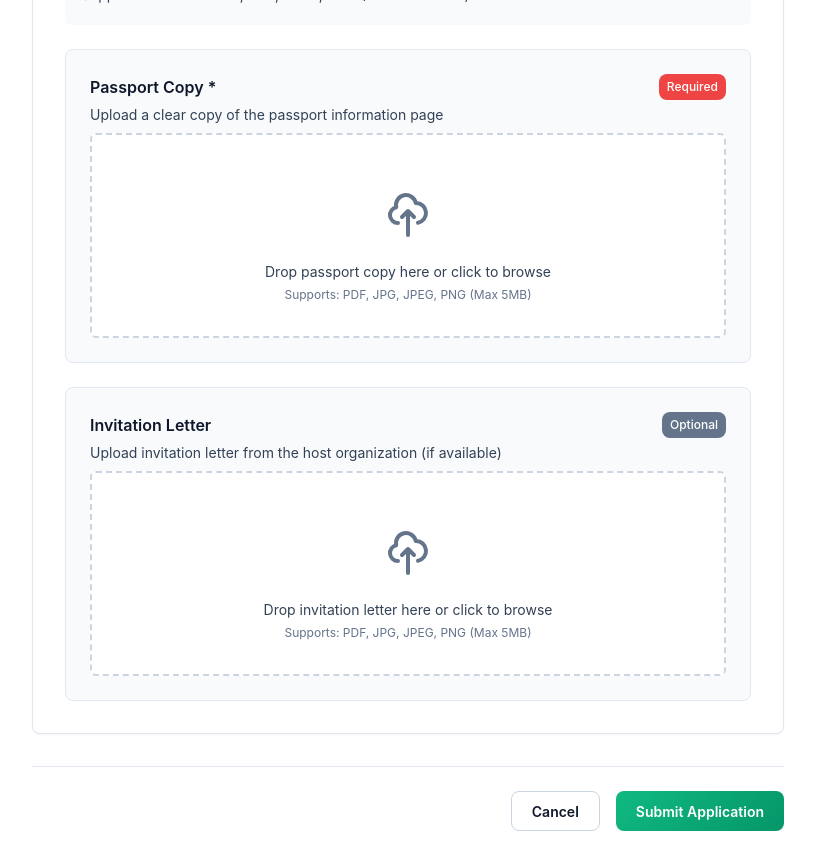
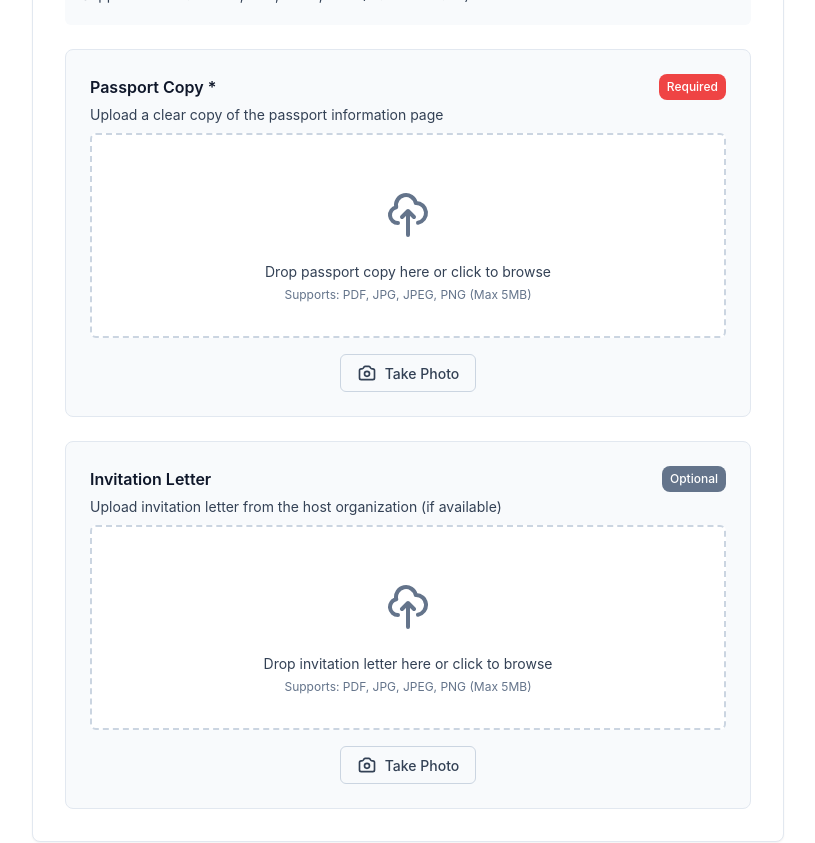
Before and after one commit to robbyevans/visapro, a React (Vite) app in the folder frontend/: page /applications/new in a window 1280 px wide. Shown: the part 1180-2023 px from the top of the page, without its empty margins (232-1047 px from the left). Built offline with nearby package versions, Linux system fonts and the light colour scheme; no server answers; sample sign-in values are in the browser's storage.

Commit message:
enabled upload by camera

```diff
--- a/frontend/src/components/Forms/FileDropzone.tsx
+++ b/frontend/src/components/Forms/FileDropzone.tsx
@@ -4,7 +4,7 @@ import * as S from "./styles";
 interface FileDropzoneProps {
   onFileSelect: (file: File) => void;
   accept?: string;
-  maxSize?: number; // in bytes
+  maxSize?: number;
   label?: string;
   disabled?: boolean;
   className?: string;
@@ -20,7 +20,10 @@ const FileDropzone: React.FC<FileDropzoneProps> = ({
 }) => {
   const [isDragging, setIsDragging] = useState(false);
   const [error, setError] = useState("");
+  const [isCameraActive, setIsCameraActive] = useState(false);
   const fileInputRef = useRef<HTMLInputElement>(null);
+  const videoRef = useRef<HTMLVideoElement>(null);
+  const streamRef = useRef<MediaStream | null>(null);
 
   const validateFile = (file: File): boolean => {
     if (file.size > maxSize) {
@@ -100,8 +103,70 @@ const FileDropzone: React.FC<FileDropzoneProps> = ({
     fileInputRef.current?.click();
   }, [disabled]);
 
+  const startCamera = async () => {
+    try {
+      setError("");
+      const stream = await navigator.mediaDevices.getUserMedia({
+        video: {
+          facingMode: "environment", // Prefer rear camera
+          width: { ideal: 1920 },
+          height: { ideal: 1080 },
+        },
+      });
+
+      streamRef.current = stream;
+      setIsCameraActive(true);
+
+      if (videoRef.current) {
+        videoRef.current.srcObject = stream;
+      }
+    } catch (err) {
+      setError("Unable to access camera. Please check permissions.");
+      console.error("Camera error:", err);
+    }
+  };
+
+  const stopCamera = () => {
+    if (streamRef.current) {
+      streamRef.current.getTracks().forEach((track) => track.stop());
+      streamRef.current = null;
+    }
+    setIsCameraActive(false);
+  };
+
+  const capturePhoto = () => {
+    if (!videoRef.current) return;
+
+    const canvas = document.createElement("canvas");
+    const video = videoRef.current;
+    canvas.width = video.videoWidth;
+    canvas.height = video.videoHeight;
+
+    const context = canvas.getContext("2d");
+    if (context) {
+      context.drawImage(video, 0, 0, canvas.width, canvas.height);
+
+      canvas.toBlob(
+        (blob) => {
+          if (blob) {
+            const file = new File([blob], `camera-capture-${Date.now()}.jpg`, {
+              type: "image/jpeg",
+              lastModified: Date.now(),
+            });
+            handleFile(file);
+            stopCamera();
+          }
+        },
+        "image/jpeg",
+        0.9
+      );
+    }
+  };
+
   return (
     <S.FileDropzoneContainer className={className}>
+      {!isCameraActive ? (
+        <>
           <S.DropzoneArea
             isDragging={isDragging}
             disabled={disabled}
@@ -134,6 +199,61 @@ const FileDropzone: React.FC<FileDropzoneProps> = ({
               </S.DropzoneHint>
             </S.DropzoneContent>
           </S.DropzoneArea>
+
+          {/* Camera Upload Button - Separate from dropzone */}
+          <S.CameraButtonContainer>
+            <S.CameraButton
+              type="button"
+              onClick={startCamera}
+              disabled={disabled}
+            >
+              <S.CameraIcon>
+                <svg fill="none" stroke="currentColor" viewBox="0 0 24 24">
+                  <path
+                    strokeLinecap="round"
+                    strokeLinejoin="round"
+                    strokeWidth={2}
+                    d="M3 9a2 2 0 012-2h.93a2 2 0 001.664-.89l.812-1.22A2 2 0 0110.07 4h3.86a2 2 0 011.664.89l.812 1.22A2 2 0 0018.07 7H19a2 2 0 012 2v9a2 2 0 01-2 2H5a2 2 0 01-2-2V9z"
+                  />
+                  <path
+                    strokeLinecap="round"
+                    strokeLinejoin="round"
+                    strokeWidth={2}
+                    d="M15 13a3 3 0 11-6 0 3 3 0 016 0z"
+                  />
+                </svg>
+              </S.CameraIcon>
+              Take Photo
+            </S.CameraButton>
+          </S.CameraButtonContainer>
+        </>
+      ) : (
+        <S.CameraContainer>
+          <S.CameraVideo ref={videoRef} autoPlay playsInline muted />
+          <S.CameraControls>
+            <S.CameraButton
+              type="button"
+              onClick={capturePhoto}
+              $variant="primary"
+            >
+              <S.CaptureIcon>
+                <svg fill="currentColor" viewBox="0 0 24 24">
+                  <circle cx="12" cy="12" r="10" />
+                </svg>
+              </S.CaptureIcon>
+              Capture
+            </S.CameraButton>
+            <S.CameraButton
+              type="button"
+              onClick={stopCamera}
+              $variant="secondary"
+            >
+              Cancel
+            </S.CameraButton>
+          </S.CameraControls>
+        </S.CameraContainer>
+      )}
+
       {error && <S.DropzoneError>{error}</S.DropzoneError>}
     </S.FileDropzoneContainer>
   );
--- a/frontend/src/components/Forms/styles.ts
+++ b/frontend/src/components/Forms/styles.ts
@@ -215,6 +215,140 @@ export const DropzoneError = styled.div`
   text-align: center;
 `;
 
+export const CameraContainer = styled.div`
+  border: 2px dashed ${({ theme }) => theme.border.default};
+  border-radius: ${({ theme }) => theme.borderRadius.md};
+  padding: ${({ theme }) => theme.spacing.md};
+  text-align: center;
+  background-color: ${({ theme }) => theme.background.primary};
+  position: relative;
+  overflow: hidden;
+`;
+
+export const CameraVideo = styled.video`
+  width: 100%;
+  max-width: 400px;
+  height: 300px;
+  background-color: ${({ theme }) => theme.background.secondary};
+  border-radius: ${({ theme }) => theme.borderRadius.sm};
+  margin-bottom: ${({ theme }) => theme.spacing.md};
+  object-fit: cover;
+
+  @media (max-width: 480px) {
+    height: 250px;
+    max-width: 100%;
+  }
+`;
+
+export const CameraControls = styled.div`
+  display: flex;
+  gap: ${({ theme }) => theme.spacing.sm};
+  justify-content: center;
+  align-items: center;
+  flex-wrap: wrap;
+
+  @media (max-width: 480px) {
+    flex-direction: column;
+    width: 100%;
+  }
+`;
+
+export const CameraButtonContainer = styled.div`
+  margin-top: ${({ theme }) => theme.spacing.md};
+  display: flex;
+  justify-content: center;
+`;
+
+export const CameraButton = styled.button<{
+  $variant?: "primary" | "secondary";
+}>`
+  display: flex;
+  align-items: center;
+  gap: ${({ theme }) => theme.spacing.sm};
+  padding: ${({ theme }) => theme.spacing.sm} ${({ theme }) => theme.spacing.md};
+  border: 1px solid
+    ${({ $variant, theme }) =>
+      $variant === "primary"
+        ? theme.primaryColors["500"]
+        : theme.border.default};
+  border-radius: ${({ theme }) => theme.borderRadius.md};
+  background-color: ${({ $variant, theme }) =>
+    $variant === "primary" ? theme.primaryColors["500"] : "transparent"};
+  color: ${({ $variant, theme }) =>
+    $variant === "primary" ? theme.text.primary : theme.text.secondary};
+  font-size: ${({ theme }) => theme.typography.fontSize.sm};
+  cursor: pointer;
+  transition: all 0.2s ease;
+  font-family: inherit;
+
+  &:hover:not(:disabled) {
+    background-color: ${({ $variant, theme }) =>
+      $variant === "primary"
+        ? theme.primaryColors["600"]
+        : theme.background.secondary};
+    border-color: ${({ $variant, theme }) =>
+      $variant === "primary"
+        ? theme.primaryColors["600"]
+        : theme.secondaryColors["600"]};
+  }
+
+  &:focus {
+    outline: none;
+    box-shadow: 0 0 0 3px
+      ${({ $variant, theme }) =>
+        $variant === "primary"
+          ? theme.primaryColors["100"]
+          : theme.border.default};
+  }
+
+  &:disabled {
+    opacity: 0.6;
+    cursor: not-allowed;
+  }
+
+  @media (max-width: 480px) {
+    width: 100%;
+    justify-content: center;
+    padding: ${({ theme }) => theme.spacing.md};
+  }
+`;
+
+export const CameraIcon = styled.span`
+  width: 20px;
+  height: 20px;
+  display: flex;
+  align-items: center;
+  justify-content: center;
+
+  svg {
+    width: 100%;
+    height: 100%;
+  }
+
+  @media (max-width: 480px) {
+    width: 18px;
+    height: 18px;
+  }
+`;
+
+export const CaptureIcon = styled.span`
+  width: 24px;
+  height: 24px;
+  display: flex;
+  align-items: center;
+  justify-content: center;
+
+  svg {
+    width: 100%;
+    height: 100%;
+  }
+
+  @media (max-width: 480px) {
+    width: 20px;
+    height: 20px;
+  }
+`;
+
 // Add these mobile styles to File 4: /frontend/src/components/Forms/styles.ts
 
 export const DropzoneArea = styled.div<{
```
Lines whose indentation alone changed are shown as unchanged.
